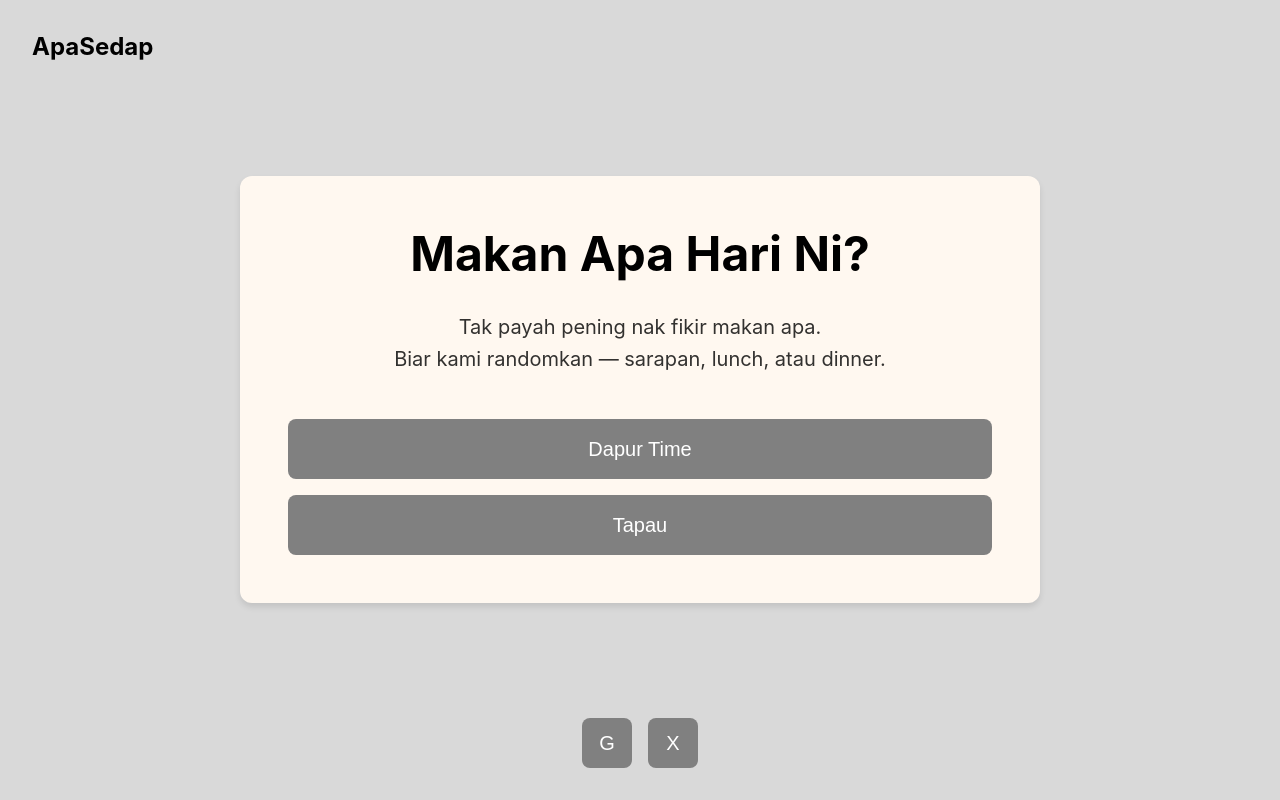
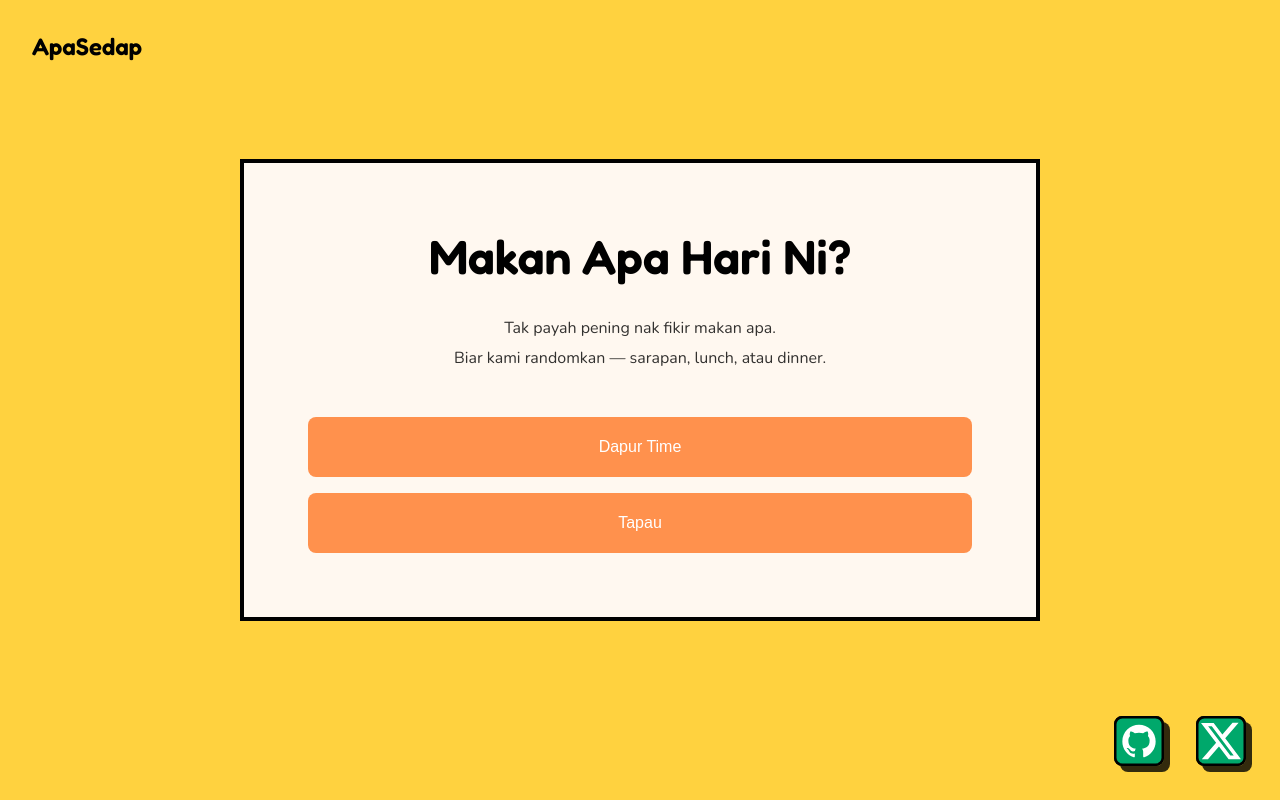
Before and after one commit to aizatsyafiq/JomMakan, a Flask app: page / in a window 1280 px wide. Run offline with Flask 3, Linux system fonts and the light colour scheme.

Commit message:
Frontend part 1
Added fonts, colours, from figma design

```diff
--- a/app/static/css/style.css
+++ b/app/static/css/style.css
@@ -1,17 +1,21 @@
 /* CSS Variables */
 :root {
     /* Colors */
-    --color-bg-main: #D9D9D9;
+    --color-bg-orange: #FFD23F;
     --color-bg-cream: #FFF8F0;
-    --color-bg-dark: #B3B3B3;
-    --color-button: #808080;
+    --color-button1: #00A86B;
+    --color-button2: #FF914D;
+    --color-button3: #FFD23F;
+    --color-button4: #3FA9F5;
+    --color-button5: #C68B59;
+    --color-button6: #FF4B3E;
     --color-text: #000000;
     --color-white: #FFFFFF;
 
     /* Font Sizes */
     --h2-size: 3rem;
     --h3-size: 2.25rem;
-    --subheading: 1.25rem;
+    --subheading: 1rem;
     --paragraph: 0.875rem;
 
     /* Spacing */
@@ -19,9 +23,53 @@
     --spacing-md: 1rem;
     --spacing-lg: 2rem;
     --spacing-xl: 3rem;
+    --spacing-xlplus:4rem;
 }
 
-/* Reset & Base Styles */
+@font-face {
+    font-family: 'Nunito';
+    src: url('/static/fonts/Nunito/nunito-400.woff2') format('woff2');
+    font-weight: 400;
+    font-style: normal;
+    font-display: swap;
+}
+@font-face {
+    font-family: 'Nunito';
+    src: url('/static/fonts/Nunito/nunito-600.woff2') format('woff2');
+    font-weight: 600;
+    font-style: normal;
+    font-display: swap;
+}
+@font-face {
+    font-family: 'Nunito';
+    src: url('/static/fonts/Nunito/nunito-700.woff2') format('woff2');
+    font-weight: 700;
+    font-style: normal;
+    font-display: swap;
+}
+
+@font-face {
+    font-family: 'Fredoka';
+    src: url('/static/fonts/Fredoka/fredoka-400.woff2') format('woff2');
+    font-weight: 400;
+    font-style: normal;
+    font-display: swap;
+}
+@font-face {
+    font-family: 'Fredoka';
+    src: url('/static/fonts/Fredoka/fredoka-600.woff2') format('woff2');
+    font-weight: 600;
+    font-style: normal;
+    font-display: swap;
+}
+@font-face {
+    font-family: 'Fredoka';
+    src: url('/static/fonts/Fredoka/fredoka-700.woff2') format('woff2');
+    font-weight: 700;
+    font-style: normal;
+    font-display: swap;
+}
+
 * {
     margin: 0;
     padding: 0;
@@ -29,8 +77,8 @@
 }
 
 body {
-    font-family: -apple-system, BlinkMacSystemFont, 'Segoe UI', Roboto, Oxygen, Ubuntu, sans-serif;
-    background-color: var(--color-bg-main);
+    font-family: 'Nunito', Arial, sans-serif;
+    background-color: var(--color-bg-orange);
     color: var(--color-text);
     min-height: 100vh;
     display: flex;
@@ -40,7 +88,7 @@ body {
 /* Header */
 header {
     padding: var(--spacing-lg);
-    background-color: var(--color-bg-main);
+    background-color: var(--color-bg-orange);
 }
 
 .logo {
@@ -73,16 +121,18 @@ header {
     to { opacity: 1; transform: translateY(0); }
 }
 
-/* Content Box */
 .content-box {
     background-color: var(--color-bg-cream);
-    border-radius: 12px;
-    padding: var(--spacing-xl);
+    border: 4px solid var(--color-text);
+    padding: var(--spacing-xlplus);
     text-align: center;
-    box-shadow: 0 4px 6px rgba(0, 0, 0, 0.1);
 }
 
-/* Typography */
+h1, h2, h3, .logo {
+    font-family: 'Fredoka', Arial, sans-serif;
+    font-weight: 600;
+}
+
 h2 {
     font-size: var(--h2-size);
     margin-bottom: var(--spacing-lg);
@@ -109,7 +159,7 @@ h3 {
 
 /* Buttons */
 .choice-button, .action-btn {
-    background-color: var(--color-button);
+    background-color: var(--color-button2);
     color: var(--color-white);
     border: none;
     padding: var(--spacing-md) var(--spacing-lg);
@@ -127,7 +177,7 @@ h3 {
 }
 
 .action-btn.primary {
-    background-color: var(--color-button);
+    background-color: var(--color-button2);
 }
 
 .action-btn.disabled {
@@ -146,7 +196,7 @@ h3 {
 .image-container {
     width: 100%;
     height: 400px;
-    background-color: var(--color-bg-dark);
+    background-color: var(--color-bg-cream);
     display: flex;
     align-items: center;
     justify-content: center;
@@ -193,7 +243,7 @@ h3 {
     width: 48px;
     height: 48px;
     background-color: var(--color-white);
-    border: 2px solid var(--color-button);
+    border: 2px solid var(--color-button2);
     border-radius: 50%;
     display: flex;
     align-items: center;
@@ -204,7 +254,7 @@ h3 {
 }
 
 .back-button:hover {
-    background-color: var(--color-button);
+    background-color: var(--color-button2);
     transform: translateX(-3px);
 }
 
@@ -221,20 +271,57 @@ h3 {
 /* Footer Pagination */
 footer {
     padding: var(--spacing-lg);
-    background-color: var(--color-bg-main);
+    background-color: var(--color-bg-orange);
     display: flex;
-    justify-content: center;
+    justify-content: flex-end;
 }
+
+/* Replace the existing .page-btn styles with these social button styles */
 
 .pagination {
     display: flex;
-    gap: var(--spacing-md);
+    gap: var(--spacing-lg);
+
+}
+
+.social-btn {
+    width: 50px;
+    height: 50px;
+    /* background-color: var(--color-white); */
+    border: 3px solid var(--color-text); /* Thick stroke for neubrutalism */
+    border-radius: 8px;
+    display: flex;
+    align-items: center;
+    justify-content: center;
+    text-decoration: none;
+    transition: all 0.3s ease;
+    /* Opaque shadow at 30 degrees */
+    box-shadow: 6px 6px 0px rgba(0, 0, 0, 0.8);
+    transform: translate(-2px, -2px); /* Offset to show shadow */
+}
+
+.social-btn:hover {
+    /* background-color: var(--color-bg-dark); */
+    transform: translate(0px, 0px); /* Move to shadow position on hover */
+    box-shadow: 2px 2px 0px rgba(0, 0, 0, 0.8);
+}
+
+.social-btn img {
+    width: 50px;
+    height: 50px;
+    /* stroke: var(--color-text); */
+    /* stroke-width: 2px; */
+    /* fill: none; Ensure stroke shows instead of fill */
+}
+
+.social-btn:hover img {
+    stroke: var(--color-text);
 }
 
 .page-btn {
     width: 50px;
     height: 50px;
-    background-color: var(--color-button);
+    background-color: var(--color-button2);
     color: var(--color-white);
     border: none;
     border-radius: 8px;
@@ -256,8 +343,8 @@ footer {
 .loading-spinner {
     width: 50px;
     height: 50px;
-    border: 4px solid var(--color-bg-dark);
-    border-top-color: var(--color-button);
+    border: 4px solid var(--color-bg-cream);
+    border-top-color: var(--color-button2);
     border-radius: 50%;
     animation: spin 1s linear infinite;
     margin: 0 auto var(--spacing-md);
--- a/app/templates/base.html
+++ b/app/templates/base.html
@@ -18,8 +18,12 @@
 
     <footer>
         <div class="pagination">
-            <button class="page-btn" id="gBtn">G</button>
-            <button class="page-btn" id="xBtn">X</button>
+            <a href="#" class="social-btn" id="githubBtn">
+                <img src="{{ url_for('static', filename='icons/socmed-github.svg') }}" alt="GitHub">
+            </a>
+            <a href="#" class="social-btn" id="twitterBtn">
+                <img src="{{ url_for('static', filename='icons/socmed-twitter.svg') }}" alt="Twitter">
+            </a>
         </div>
     </footer>
 
```
Also changed, not shown: app/static/fonts/Fredoka/fredoka-400.woff2 (added), app/static/fonts/Fredoka/fredoka-600.woff2 (added), app/static/fonts/Fredoka/fredoka-700.woff2 (added), app/static/fonts/Nunito/nunito-400.woff2 (added), app/static/fonts/Nunito/nunito-600.woff2 (added), app/static/fonts/Nunito/nunito-700.woff2 (added).
